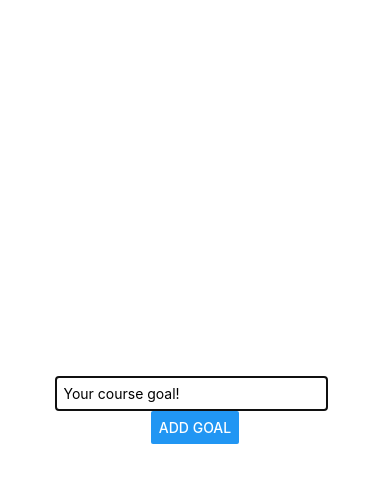
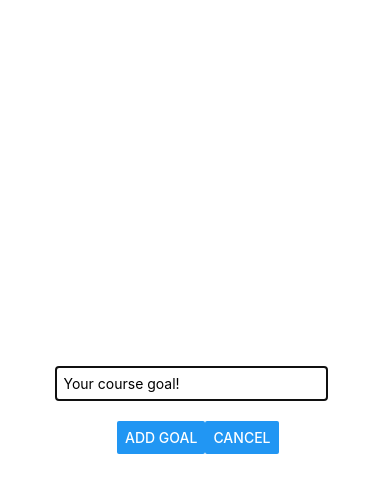
Before and after one commit to 1sh1vam/ReactNativePractice, a React Native app: screen / in a window 390 px wide. Both pictures are taken after a click on the button "ADD NEW GOAL!". Shown: the top 492 px of the page. Built offline with nearby package versions, Linux system fonts and the light colour scheme.

Commit message:
button container for ading and closing modal

```diff
--- a/components/GoalInput.jsx
+++ b/components/GoalInput.jsx
@@ -21,7 +21,14 @@ const GoalInput = ({ addGoal }) => {
             placeholder="Your course goal!"
             style={styles.textInput}
         />
-        <Button onPress={handleAddGoal} title="Add Goal" />
+        <View style={styles.buttonContainer}>
+            <View style={styles.addButton}>
+                <Button onPress={handleAddGoal} title="Add Goal" />
+            </View>
+            <View>
+                <Button onPress={handleAddGoal} title="Cancel" />
+            </View>
+        </View>
         </View>
     </Modal>
   );
@@ -43,6 +50,15 @@ const styles = StyleSheet.create({
     padding: 8,
     marginRight: 8,
   },
+  buttonContainer: {
+    marginTop: 20,
+    width: '40%',
+    flexDirection: 'row',
+    justifyContent: 'space-between',
+  },
+  addButton: {
+
+  }
 });
 
 export default GoalInput;
```
